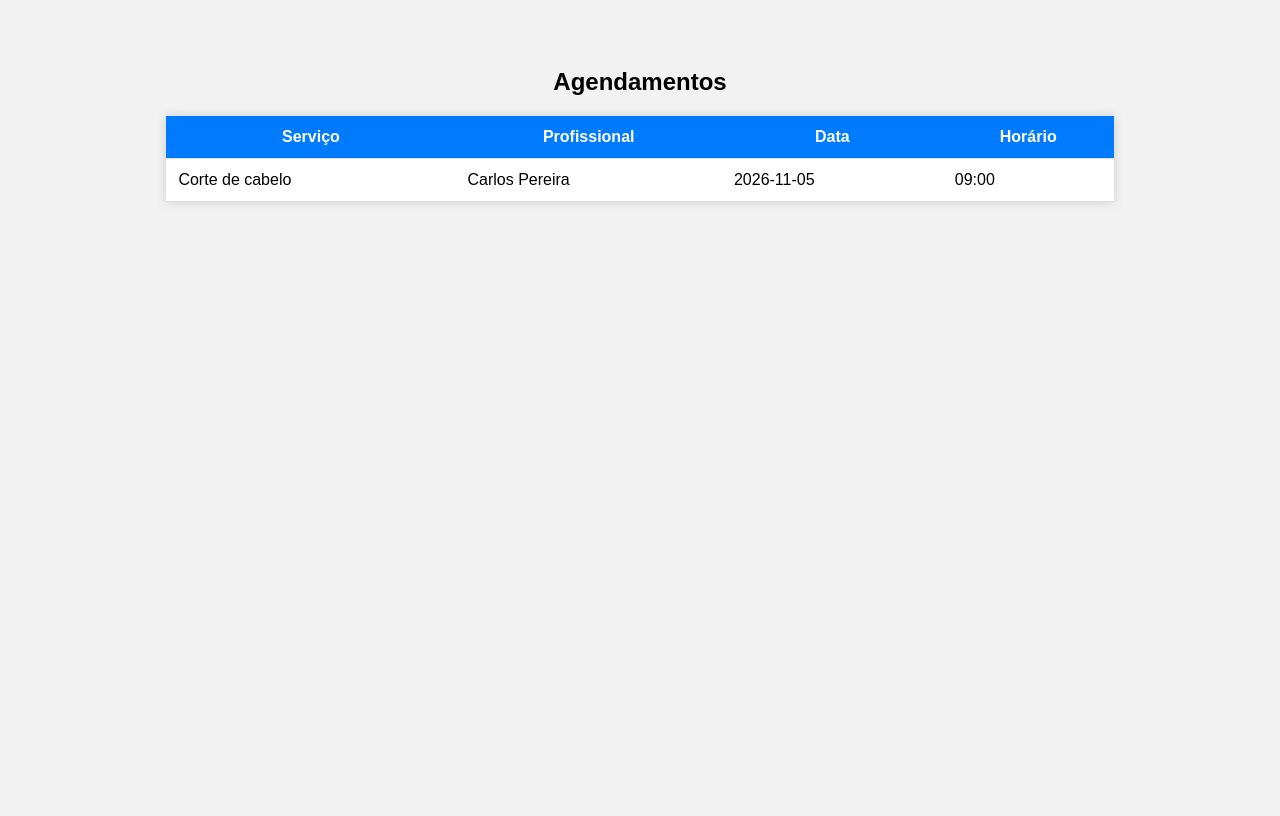
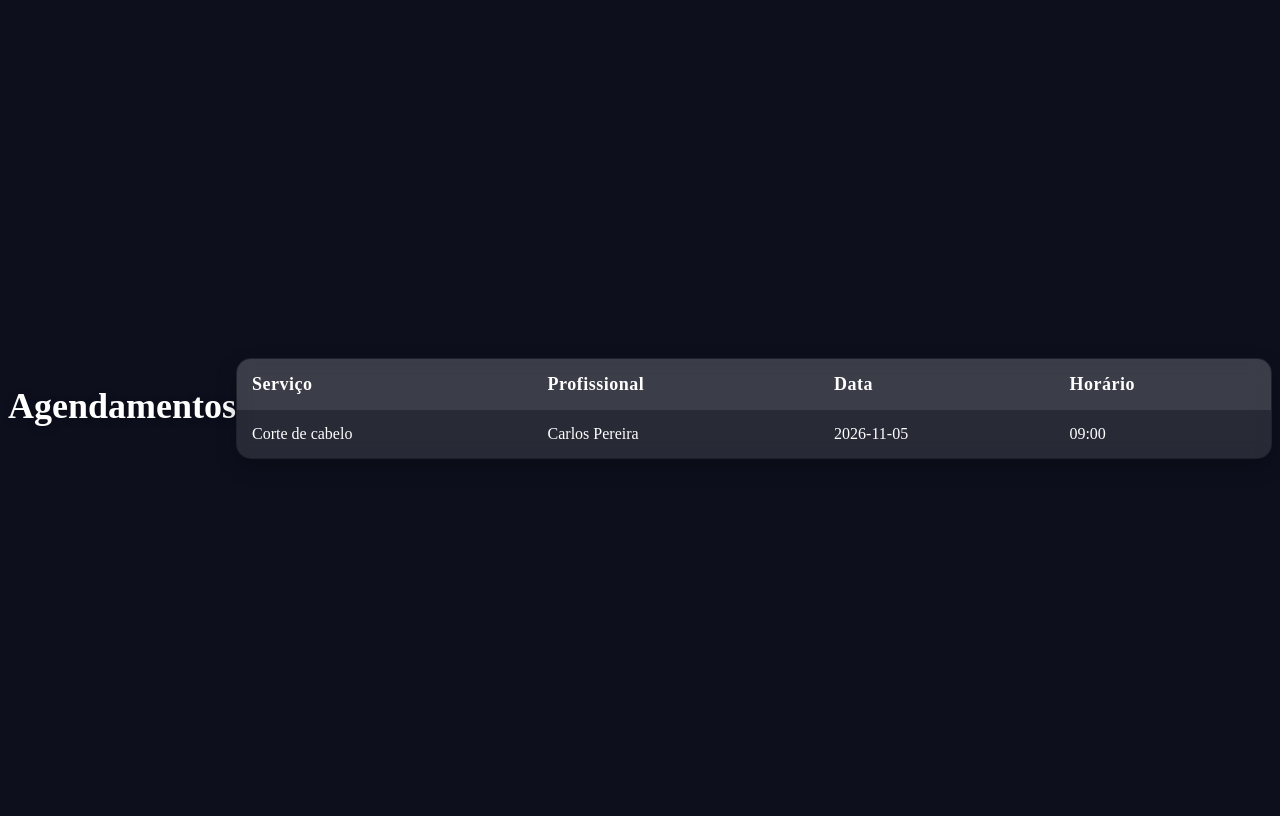
Before and after one commit to Clovesmiranda/projeto_scrum_agenda, a Flask app: page /agendamentos in a window 1280 px wide. Before the commit the page ends 204 px from the top, so only its background shows below. Run offline with Flask 3, Linux system fonts and the light colour scheme; data comes from the database, SQL or seed files in the repository.

Commit message:
Modernização da tela listar agendamentos

```diff
--- a/static/css/styles.css
+++ b/static/css/styles.css
@@ -92,3 +92,34 @@ h1 {
     text-align: center;
     margin: 20px 0 30px 0;
 }
+
+h2 {
+    text-align: center;
+    font-size: 36px;
+    margin: 20px 0 25px 0;
+    color: white;
+    text-shadow: 0 2px 8px rgba(0,0,0,0.3);
+}
+
+table {
+    width: 85%;
+    margin: 20px auto;
+    border-collapse: collapse;
+    background: rgba(255, 255, 255, 0.08);
+    backdrop-filter: blur(10px);
+    border-radius: 15px;
+    overflow: hidden;
+    border: 1px solid rgba(255,255,255,0.15);
+    box-shadow: 0 8px 20px rgba(0,0,0,0.25);
+}
+
+th {
+    background: rgba(255,255,255,0.12);
+    padding: 15px;
+    font-size: 18px;
+    letter-spacing: 0.5px;
+}
+
+tr:nth-child(even) {
+    background: rgba(255, 255, 255, 0.04);
+}
--- a/templates/listar_agendamentos.html
+++ b/templates/listar_agendamentos.html
@@ -3,28 +3,8 @@
 <head>
     <meta charset="UTF-8">
     <title>Agendamentos</title>
-    <style>
-        body {
-            background: #f2f2f2;
-            font-family: Arial;
-            padding: 40px;
-        }
-        table {
-            width: 80%;
-            margin: auto;
-            background: white;
-            border-collapse: collapse;
-            box-shadow: 0px 0px 10px #ccc;
-        }
-        th, td {
-            padding: 12px;
-            border-bottom: 1px solid #ddd;
-        }
-        th {
-            background: #007bff;
-            color: white;
-        }
-    </style>
+<link rel="stylesheet" href="/static/css/styles.css">
+
 </head>
 <body>
 
```
Also changed, not shown: templates/listar_agendamentos_backup.html (added, +52 -0 lines).
